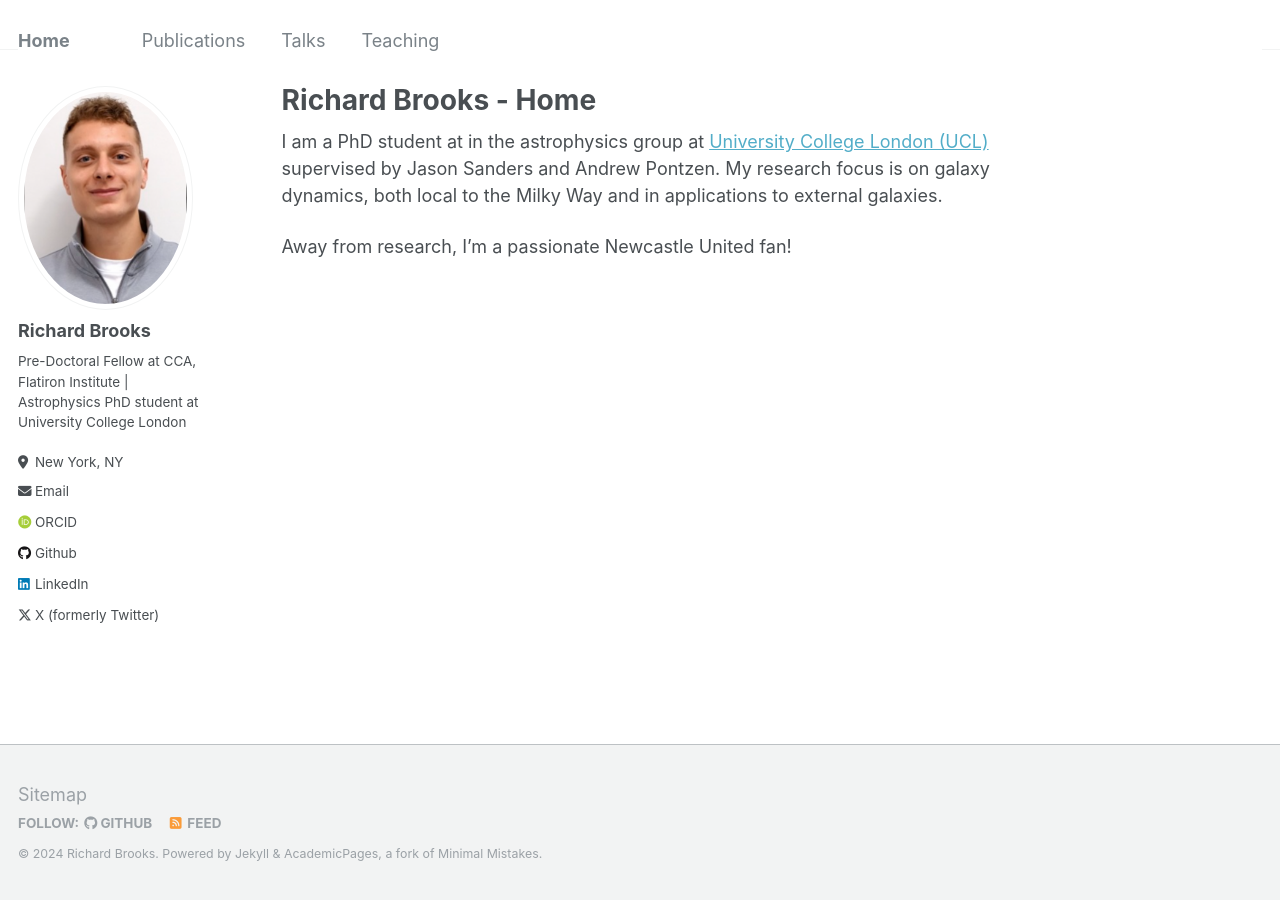
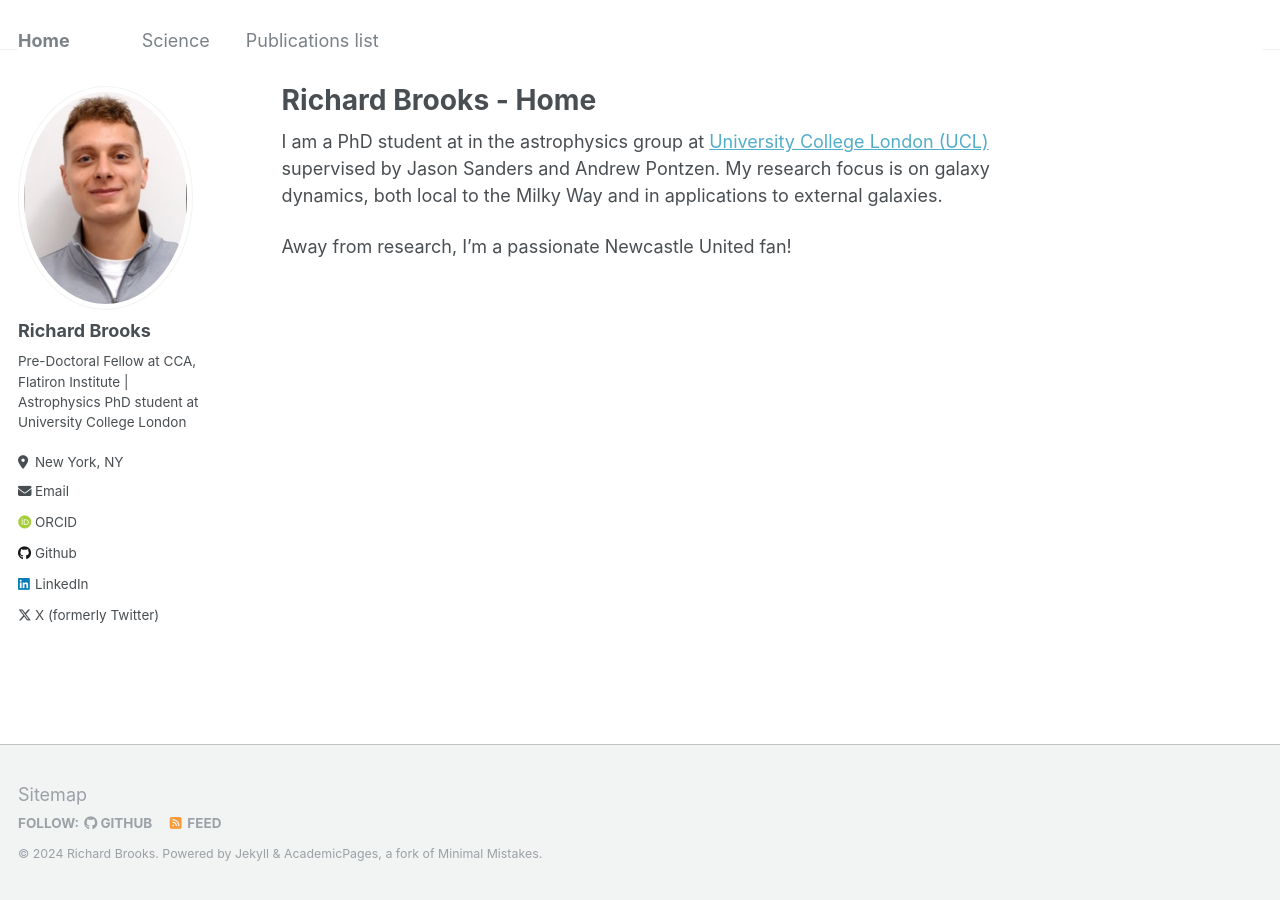
Before and after one commit to dc-broo3/dc-broo3.github.io, a Jekyll site: the page built from _pages/about.md, in a window 1280 px wide. Built offline with Jekyll 4.4.1, drawn with Linux system fonts in a browser that asks for light colours; some web fonts are replaced.

Commit message:
Update navigation.yml

```diff
--- a/_data/navigation.yml
+++ b/_data/navigation.yml
@@ -1,13 +1,13 @@
 # main links links
 main:
-  - title: "Publications"
+  - title: "Science"
+    url: /talks/
+
+  - title: "Publications list"
     url: /publications/
 
-  - title: "Talks"
-    url: /talks/
-
-  - title: "Teaching"
-    url: /teaching/
+  # - title: "Teaching"
+  #   url: /teaching/
 
   # - title: "Portfolio"
   #   url: /portfolio/
```
